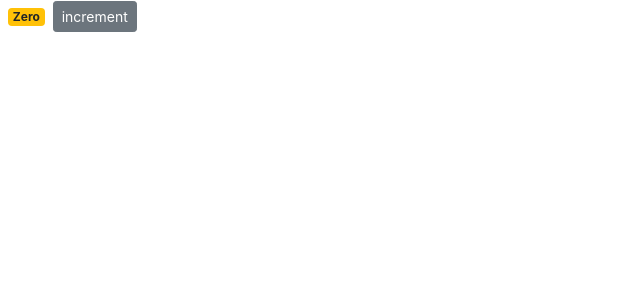
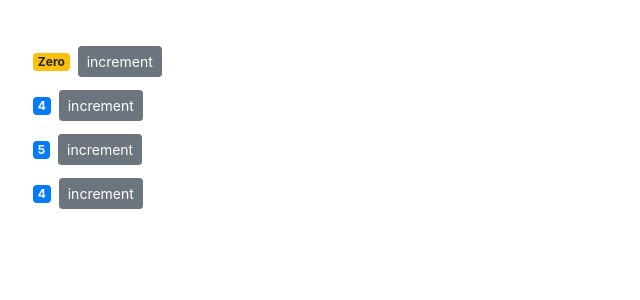
Before and after one commit to gowthamBhat/React-Counter-App, a React (Create React App) app: page / in a window 1280 px wide. Shown: the top 300 px of the page, without its empty margins (0-640 px from the left). Built offline with nearby package versions, Linux system fonts and the light colour scheme.

Commit message:
passing props to counter component

```diff
--- a/src/App.css
+++ /dev/null
@@ -1,38 +0,0 @@
-.App {
-  text-align: center;
-}
-
-.App-logo {
-  height: 40vmin;
-  pointer-events: none;
-}
-
-@media (prefers-reduced-motion: no-preference) {
-  .App-logo {
-    animation: App-logo-spin infinite 20s linear;
-  }
-}
-
-.App-header {
-  background-color: #282c34;
-  min-height: 100vh;
-  display: flex;
-  flex-direction: column;
-  align-items: center;
-  justify-content: center;
-  font-size: calc(10px + 2vmin);
-  color: white;
-}
-
-.App-link {
-  color: #61dafb;
-}
-
-@keyframes App-logo-spin {
-  from {
-    transform: rotate(0deg);
-  }
-  to {
-    transform: rotate(360deg);
-  }
-}
--- a/src/App.js
+++ b/src/App.js
@@ -1,12 +1,33 @@
-// import './App.css';
+import React, { Component } from 'react'
 import Counter from './components/counter';
+class App extends Component {
+  constructor(props) {
+    super(props)
 
-function App() {
-  return (
-    <div className="App">
-      <Counter />
-    </div>
-  );
+    this.state = {
+      count: [
+        { id: 1, value: 0 },
+        { id: 2, value: 4 },
+        { id: 3, value: 5 },
+        { id: 4, value: 4 }
+      ]
+    }
+  }
+
+  render() {
+    const { count } = this.state
+    return (
+      <div>
+        {count.map((x) => {
+          return (
+
+            <Counter key={x.id} value={x.value} />
+          )
+        }
+        )}
+
+      </div>
+    )
+  }
 }
-
-export default App;
+export default App
--- a/src/components/counter.jsx
+++ b/src/components/counter.jsx
@@ -5,32 +5,32 @@ class Counter extends Component {
         super(props)
 
         this.state = {
-            count: 0
+            value: this.props.value
         }
     }
     formatter = () => {
-        const { count } = this.state;
-        return count === 0 ? "Zero" : count;     //count 0 adre Zero antha return madathe illa count value
+        const { value } = this.state;
+        return value === 0 ? "Zero" : value;     //value 0 adre Zero antha return madathe illa value value
     }
-    badgeColorFormatter(count) {
+    badgeColorFormatter(value) {
         let classes = "badge m-2 badge-";
-        classes += count === 0 ? "warning" : "primary";
-        return classes;                          // zero count idre yellow color barathe illa blue
+        classes += value === 0 ? "warning" : "primary";
+        return classes;                          // zero value idre yellow color barathe illa blue
     }
     incrementHandler = () => {
-        this.setState({ count: this.state.count + 1 }) //increment the count value, also can pass a arrow function in setState
+        this.setState({ value: this.state.value + 1 }) //increment the value value, also can pass a arrow function in setState
     }
     render() {
-        const { count } = this.state;
-        let classes = this.badgeColorFormatter(count);  // zero count idre yellow color barathe illa blue
+        const { value } = this.state;
+        let classes = this.badgeColorFormatter(value);  // zero value idre yellow color barathe illa blue
         return (
-            <>
+            <div className="increment-label">
                 {/* using the css inline
                 <h3 style={{ color: "blue" }}>using css inline</h3> */}
 
                 <span className={classes}>{this.formatter()}</span>
                 <button className="btn btn-secondary btn-sm" onClick={this.incrementHandler}>increment</button>
-            </>
+            </div>
         );
     } //onClick alli this.increment call mado badlu arrow function call madbodu, argumnet pass madod idre help agathe
 
--- a/src/index.css
+++ b/src/index.css
@@ -1,5 +1,6 @@
 body {
   margin: 0;
+  padding: 40px 0 0 20px;
   font-family: -apple-system, BlinkMacSystemFont, 'Segoe UI', 'Roboto', 'Oxygen',
     'Ubuntu', 'Cantarell', 'Fira Sans', 'Droid Sans', 'Helvetica Neue',
     sans-serif;
@@ -11,3 +12,6 @@ code {
   font-family: source-code-pro, Menlo, Monaco, Consolas, 'Courier New',
     monospace;
 }
+.increment-label{
+padding: 5px 5px;
+}
```
